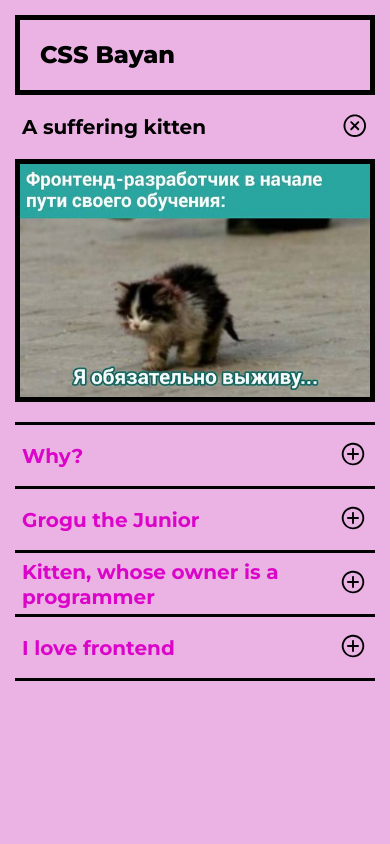
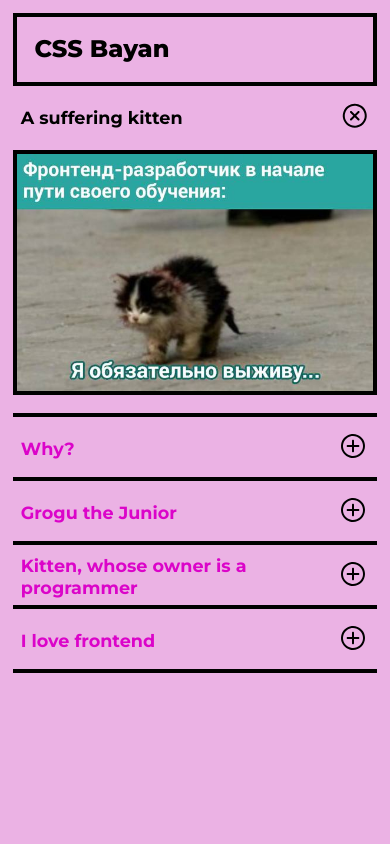
Before and after one commit to pinkpony1106/cssBayan, a plain HTML site: page cssBayan/index.html in a window 390 px wide. Drawn offline with Linux system fonts and the light colour scheme.

Commit message:
feat: added tablet version and fixed dimensions (Mon, Mar 13, 2023 12:01:37 AM)

```diff
--- a/cssBayan/style.css
+++ b/cssBayan/style.css
@@ -32,7 +32,7 @@ html,
 body {
   height: 100%;
   line-height: 1.25;
-  font-size: 16px;
+  font-size: 1rem;
   color: #000;
   font-family: "Montserrat", sans-serif;
 }
@@ -42,9 +42,9 @@ body {
   background-color: #ebb2e4;
 }
 ._container {
-  max-width: 1300px;
+  max-width: 75%;
   margin: 0 auto;
-  padding: 30px;
+  padding: 2rem;
 }
 ._container_content {
   text-align: left;
@@ -54,14 +54,14 @@ body {
 }
 h1 {
   font-weight: 800;
-  font-size: 50px;
-  padding: 60px;
-  border: 5px solid #000;
+  font-size: 3rem;
+  padding: 4rem;
+  border: 0.4rem solid #000;
 }
 
 p {
   font-weight: 700;
-  font-size: 30px;
+  font-size: 2rem;
   color: #db04c9;
 }
 .meme {
@@ -70,16 +70,18 @@ p {
 .img_of_meme {
   display: flex;
   justify-content: center;
-  padding-bottom: 90px;
+  padding-bottom: 6rem;
+  opacity: 0;
+  transition: opacity 1s;
 }
 
 .img_of_meme img {
-  max-width: 700px;
-  border: 5px solid #000;
+  max-width: 80%;
+  border: 0.4rem solid #000;
 }
 
 .icon_plus img {
-  width: 50px;
+  width: 3.5rem;
 }
 .icon_plus {
   transition: transform 0.5s;
@@ -91,16 +93,16 @@ p {
   align-items: center;
   flex-direction: row;
   justify-content: space-between;
-  padding: 20px 15px;
+  padding: 1.1rem 1rem;
 }
 
 label {
   display: block;
   overflow: hidden;
   cursor: pointer;
-  max-height: 96px;
+  max-height: 6rem;
   transition: 1s;
-  border-bottom: 3px solid black;
+  border-bottom: 0.3rem solid black;
 }
 
 input[type="radio"]:not(:checked) + label:active .img_of_meme {
@@ -114,7 +116,7 @@ input[type="radio"] {
   display: none;
 }
 input[type="radio"]:checked + label {
-  max-height: 900px;
+  max-height: 100rem;
 }
 input[type="radio"]:checked + label .p_icon .icon_plus {
   transform: rotate(45deg);
@@ -123,37 +125,72 @@ input[type="radio"]:checked + label .p_icon p {
   color: #000;
 }
 
-@media (max-width: 820px) {
+input[type="radio"]:checked + label .img_of_meme {
+  opacity: 1;
+}
+
+@media (max-width: 1200px) {
   ._container {
-    padding: 15px;
+    max-width: 90%;
+  }
+}
+
+@media (max-width: 900px) {
+  ._container {
+    max-width: 100%;
+    padding: 1.1rem;
   }
   h1 {
-    font-size: 24px;
-    padding: 20px;
+    font-size: 2rem;
+    padding: 1.1rem;
+    border: 0.3rem solid #000;
   }
   .p_icon {
-    padding: 10px 7px;
-    height: 64px;
+    padding: 0.5rem;
   }
   p {
-    font-size: 20px;
+    font-size: 1.5rem;
   }
   .icon_plus img {
-    width: 30px;
+    width: 2.5rem;
   }
   label {
-    max-height: 64px;
+    max-height: 4rem;
   }
   .img_of_meme img {
     max-width: 100%;
+    border: 0.3rem solid #000;
   }
   .img_of_meme {
-    padding-bottom: 20px;
+    padding-bottom: 2rem;
   }
   .icon_plus {
     opacity: 1;
   }
 }
+
+@media (max-width: 600px) {
+  ._container {
+    padding: 0.8rem;
+  }
+  h1 {
+    font-size: 1.5rem;
+  }
+  .p_icon {
+    height: 4rem;
+  }
+  p {
+    font-size: 1.1rem;
+  }
+  .icon_plus img {
+    width: 2rem;
+  }
+
+  .img_of_meme {
+    padding-bottom: 1.1rem;
+  }
+}
+
 @media (hover: hover) {
   .accordion:hover .icon_plus {
     opacity: 1;
@@ -162,9 +199,12 @@ input[type="radio"]:checked + label .p_icon p {
     color: #000;
   }
   label:hover {
-    max-height: 900px;
+    max-height: 100rem;
   }
   label:hover .p_icon .icon_plus {
     transform: rotate(45deg);
   }
+  label:hover .img_of_meme {
+    opacity: 1;
+  }
 }
```
